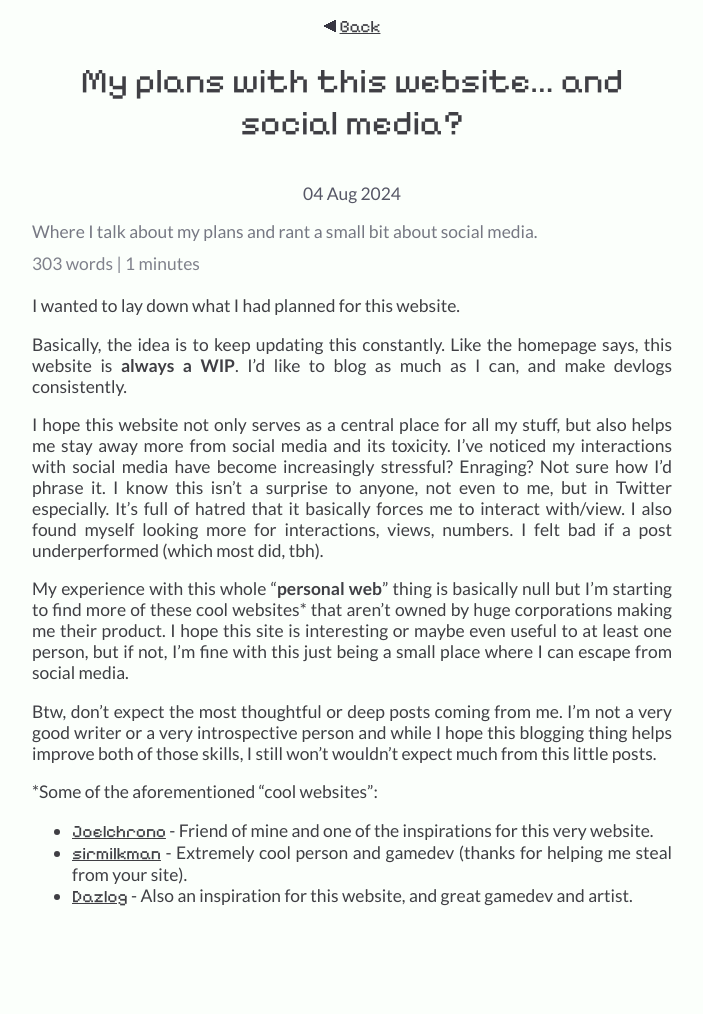
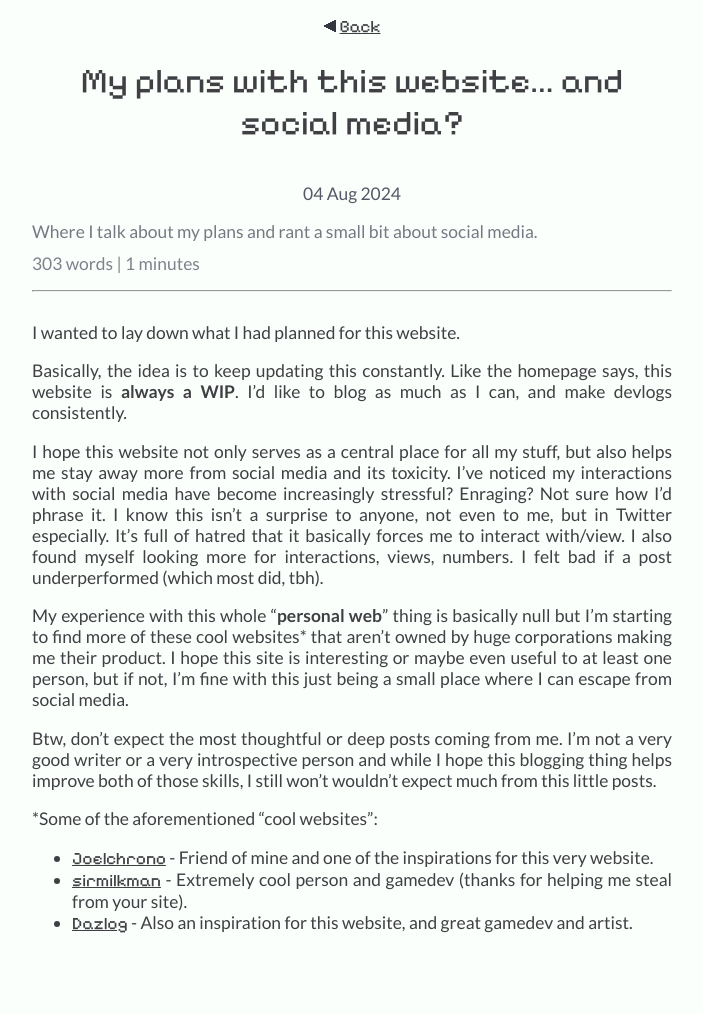
Before and after one commit to BenjaTK/benjatk.github.io, a Jekyll site: the page built from _posts/2024-08-04-plans.md, in a window 1280 px wide. Shown: the whole page, without its empty margins (288-991 px from the left). Built offline with Jekyll 4.4.1, drawn with Linux system fonts in a browser that asks for light colours; before the commit the page ends 987 px from its top, so only the background shows below that.

Commit message:
Add separator in posts

```diff
--- a/_layouts/post.html
+++ b/_layouts/post.html
@@ -16,6 +16,8 @@
       <p class="post-date center-block">{{ page.date | date_to_string }}</p>
       <p class="excerpt">{{ page.excerpt }}</p>
       <p class="reading-time">{% include reading-time.html %}</p>
+
+      <hr>
       <div class="content post-content">
           {{ content }}
           {% if page.categories.size != 0 %}
--- a/_sass/main.scss
+++ b/_sass/main.scss
@@ -11,6 +11,11 @@
 
 html {
     background-color: var(--background-color);
+}
+
+hr {
+    color: var(--background-color-gray);
+    margin-top: 1rem;
 }
 
 body {
@@ -30,7 +35,7 @@ div {
     transition-duration: 0.1s;
 }
 
-img + em {
+img + em, video + em {
     text-align: center;
     display: block;
 }
@@ -156,7 +161,7 @@ img + em {
     text-align: justify;
 }
 
-.post-content img {
+.post-content img, .post-content video {
     max-width: 40rem;
     height: auto;
     display: block;
```
